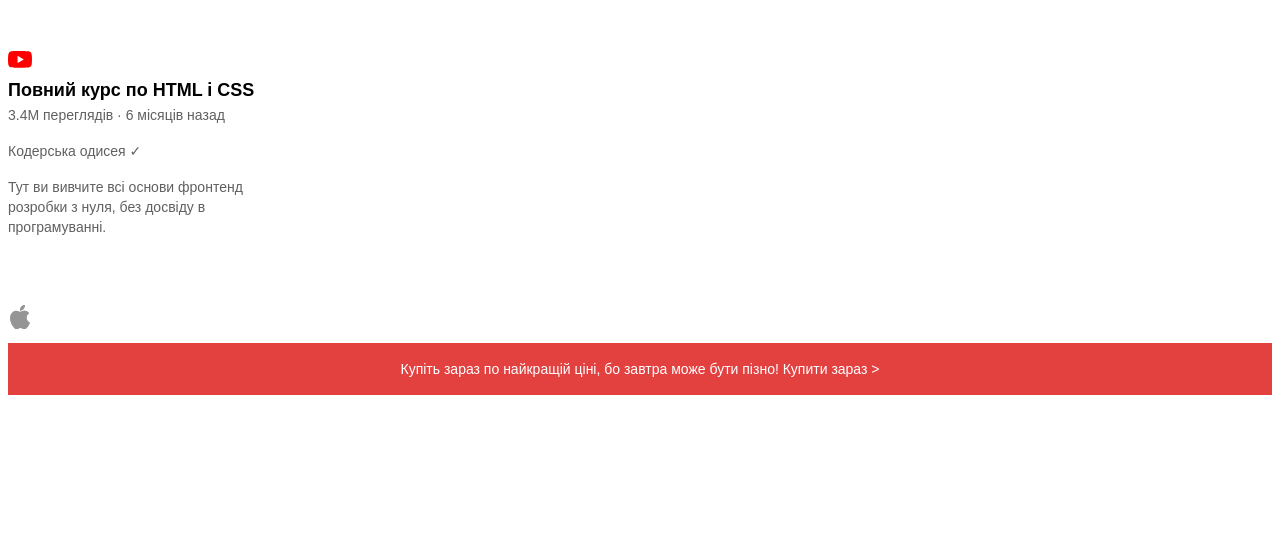
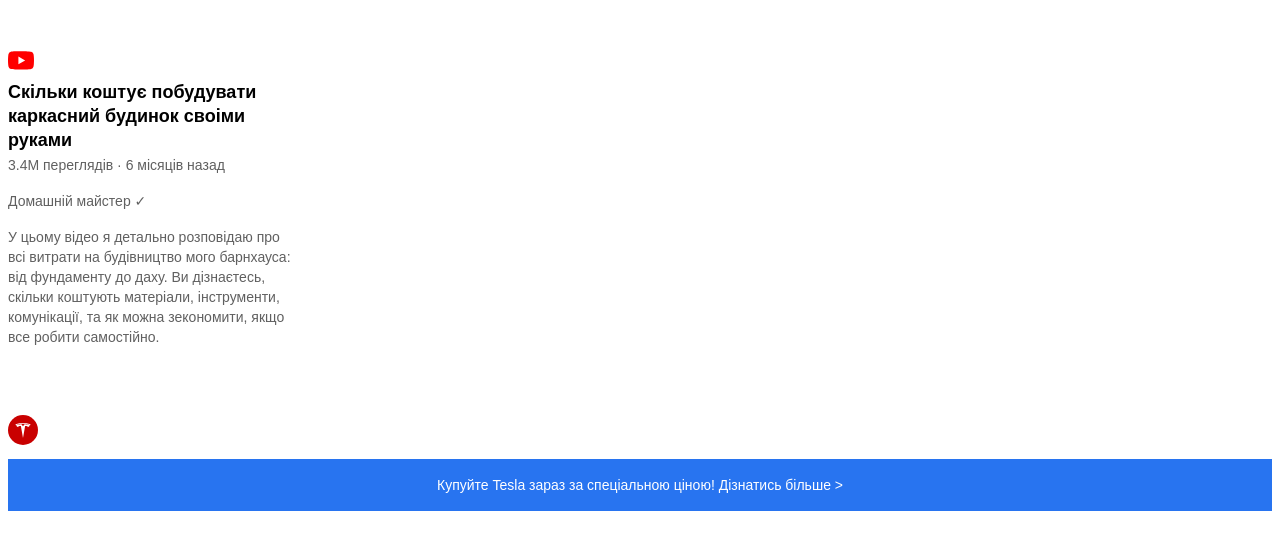
Before and after one commit to alexgreenpol/coder-odyssey-html-course, a plain HTML site: page lesson3/index.html in a window 1280 px wide. Drawn offline with Linux system fonts and the light colour scheme.

Commit message:
Add changes to lessons

```diff
--- a/lesson3/index.html
+++ b/lesson3/index.html
@@ -1,34 +1,34 @@
 <!DOCTYPE html>
 <html>
   <head>
-    <title>Урок 3 - робота з текстом</title>
+    <title>Урок 3 – робота з текстом</title>
     <style>
       body {
         margin: 0;
       }
 
-      .exercises-text {
+      .exercise-area {
         font-family: Arial;
         padding-top: 40px;
         min-height: 120vh;
         padding-bottom: 150px;
       }
 
-      .youtube-text {
+      .yt-section {
         padding: 8px;
         width: 300px;
         margin-bottom: 60px;
         box-sizing: border-box;
       }
 
-      .youtube-icon {
+      .yt-icon {
         color: red;
-        width: 24px;
-        height: 24px;
+        width: 26px;
+        height: 26px;
         margin-bottom: 2px;
       }
 
-      .video-title {
+      .yt-title {
         font-weight: bold;
         font-size: 18px;
         line-height: 24px;
@@ -36,41 +36,40 @@
         margin-top: 0;
       }
 
-      .video-stats {
+      .yt-stats {
         font-size: 14px;
         margin-top: 0;
         margin-bottom: 20px;
         color: rgb(96, 96, 96);
       }
 
-      .channel-name {
+      .yt-channel {
         font-size: 14px;
         margin-top: 0;
         margin-bottom: 18px;
         color: rgb(96, 96, 96);
       }
 
-      .video-description {
+      .yt-description {
         font-size: 14px;
         color: rgb(96, 96, 96);
         line-height: 20px;
         margin-bottom: 0;
       }
 
-      .apple-text {
+      .tesla-banner-wrap {
         margin-bottom: 80px;
       }
 
-      .apple-icon {
-        color: rgb(149, 149, 149);
-        width: 24px;
-        height: 24px;
+      .tesla-icon {
+        width: 30px;
+        height: 30px;
         margin-left: 8px;
         margin-bottom: 10px;
       }
 
-      .apple-banner {
-        background-color: rgb(227, 65, 64);
+      .tesla-banner {
+        background-color: rgb(40, 116, 240);
         padding: 18px;
         color: white;
         font-size: 14px;
@@ -87,50 +86,60 @@
     </style>
   </head>
   <body>
-    <div class="exercises-text">
-      <div class="youtube-text">
+    <div class="exercise-area">
+      <div class="yt-section">
         <svg
           xmlns="http://www.w3.org/2000/svg"
           width="16"
           height="16"
           fill="currentColor"
-          class="bi youtube-icon"
+          class="yt-icon"
           viewBox="0 0 16 16"
         >
           <path
             d="M8.051 1.999h.089c.822.003 4.987.033 6.11.335a2.01 2.01 0 0 1 1.415 1.42c.101.38.172.883.22 1.402l.01.104.022.26.008.104c.065.914.073 1.77.074 1.957v.075c-.001.194-.01 1.108-.082 2.06l-.008.105-.009.104c-.05.572-.124 1.14-.235 1.558a2.007 2.007 0 0 1-1.415 1.42c-1.16.312-5.569.334-6.18.335h-.142c-.309 0-1.587-.006-2.927-.052l-.17-.006-.087-.004-.171-.007-.171-.007c-1.11-.049-2.167-.128-2.654-.26a2.007 2.007 0 0 1-1.415-1.419c-.111-.417-.185-.986-.235-1.558L.09 9.82l-.008-.104A31.4 31.4 0 0 1 0 7.68v-.123c.002-.215.01-.958.064-1.778l.007-.103.003-.052.008-.104.022-.26.01-.104c.048-.519.119-1.023.22-1.402a2.007 2.007 0 0 1 1.415-1.42c.487-.13 1.544-.21 2.654-.26l.17-.007.172-.006.086-.003.171-.007A99.788 99.788 0 0 1 7.858 2h.193zM6.4 5.209v4.818l4.157-2.408L6.4 5.209z"
           />
         </svg>
-        <p class="video-title">
-          Повний курс по HTML і CSS
+        <p class="yt-title">
+          Скільки коштує побудувати каркасний будинок своіми руками
         </p>
-        <p class="video-stats">3.4M переглядів &#183; 6 місяців назад</p>
-        <p class="channel-name">Кодерська одисея &#10003;</p>
-        <p class="video-description">
-          Тут ви вивчите всі основи фронтенд розробки з нуля, без досвіду в програмуванні.
+        <p class="yt-stats">3.4M переглядів &#183; 6 місяців назад</p>
+        <p class="yt-channel">Домашній майстер &#10003;</p>
+        <p class="yt-description">
+          У цьому відео я детально розповідаю про всі витрати на будівництво
+          мого барнхауса: від фундаменту до даху. Ви дізнаєтесь, скільки
+          коштують матеріали, інструменти, комунікації, та як можна зекономити,
+          якщо все робити самостійно.
         </p>
       </div>
 
-      <div class="apple-text">
+      <div class="tesla-banner-wrap">
         <svg
+          viewBox="0 0 1024 1024"
           xmlns="http://www.w3.org/2000/svg"
-          width="16"
-          height="16"
-          fill="currentColor"
-          class="bi apple-icon"
-          viewBox="0 0 16 16"
+          fill="#000000"
+          class="tesla-icon"
         >
-          <path
-            d="M11.182.008C11.148-.03 9.923.023 8.857 1.18c-1.066 1.156-.902 2.482-.878 2.516.024.034 1.52.087 2.475-1.258.955-1.345.762-2.391.728-2.43zm3.314 11.733c-.048-.096-2.325-1.234-2.113-3.422.212-2.189 1.675-2.789 1.698-2.854.023-.065-.597-.79-1.254-1.157a3.692 3.692 0 0 0-1.563-.434c-.108-.003-.483-.095-1.254.116-.508.139-1.653.589-1.968.607-.316.018-1.256-.522-2.267-.665-.647-.125-1.333.131-1.824.328-.49.196-1.422.754-2.074 2.237-.652 1.482-.311 3.83-.067 4.56.244.729.625 1.924 1.273 2.796.576.984 1.34 1.667 1.659 1.899.319.232 1.219.386 1.843.067.502-.308 1.408-.485 1.766-.472.357.013 1.061.154 1.782.539.571.197 1.111.115 1.652-.105.541-.221 1.324-1.059 2.238-2.758.347-.79.505-1.217.473-1.282z"
-          />
-          <path
-            d="M11.182.008C11.148-.03 9.923.023 8.857 1.18c-1.066 1.156-.902 2.482-.878 2.516.024.034 1.52.087 2.475-1.258.955-1.345.762-2.391.728-2.43zm3.314 11.733c-.048-.096-2.325-1.234-2.113-3.422.212-2.189 1.675-2.789 1.698-2.854.023-.065-.597-.79-1.254-1.157a3.692 3.692 0 0 0-1.563-.434c-.108-.003-.483-.095-1.254.116-.508.139-1.653.589-1.968.607-.316.018-1.256-.522-2.267-.665-.647-.125-1.333.131-1.824.328-.49.196-1.422.754-2.074 2.237-.652 1.482-.311 3.83-.067 4.56.244.729.625 1.924 1.273 2.796.576.984 1.34 1.667 1.659 1.899.319.232 1.219.386 1.843.067.502-.308 1.408-.485 1.766-.472.357.013 1.061.154 1.782.539.571.197 1.111.115 1.652-.105.541-.221 1.324-1.059 2.238-2.758.347-.79.505-1.217.473-1.282z"
-          />
+          <g id="SVGRepo_bgCarrier" stroke-width="0"></g>
+          <g
+            id="SVGRepo_tracerCarrier"
+            stroke-linecap="round"
+            stroke-linejoin="round"
+            stroke="#CCCCCC"
+            stroke-width="12.288"
+          ></g>
+          <g id="SVGRepo_iconCarrier">
+            <circle cx="512" cy="512" r="512" style="fill: #c90000"></circle>
+            <path
+              transform="translate(-33.796 -64.797)"
+              d="m545.8 845.8 71.9-404.6c68.6 0 90.2 7.5 93.3 38.2 0 0 46-17.2 69.2-52-90.5-41.9-181.5-43.8-181.5-43.8l-53.1 64.6h.1l-53.1-64.6s-91 1.9-181.5 43.8c23.2 34.8 69.2 52 69.2 52 3.1-30.7 24.7-38.2 92.8-38.3l72.7 404.7m0-480.9c73.2-.6 156.9 11.3 242.7 48.7 11.5-20.6 14.4-29.7 14.4-29.7-93.7-37.1-181.5-49.8-257.1-50.1-75.6.3-163.4 13-257.1 50.1 0 0 4.2 11.2 14.4 29.7 85.7-37.3 169.5-49.2 242.7-48.7"
+              style="fill: #fff"
+            ></path>
+          </g>
         </svg>
-
-        <p class="apple-banner">
-          Купіть зараз по найкращій ціні, бо завтра може бути пізно!
-          <span class="shop-link">Купити зараз &#62;</span>
+        <p class="tesla-banner">
+          Купуйте Tesla зараз за спеціальною ціною!
+          <span class="shop-link">Дізнатись більше &#62;</span>
         </p>
       </div>
     </div>
```
Also changed, not shown: lesson2/index.html (+13 -13 lines).
